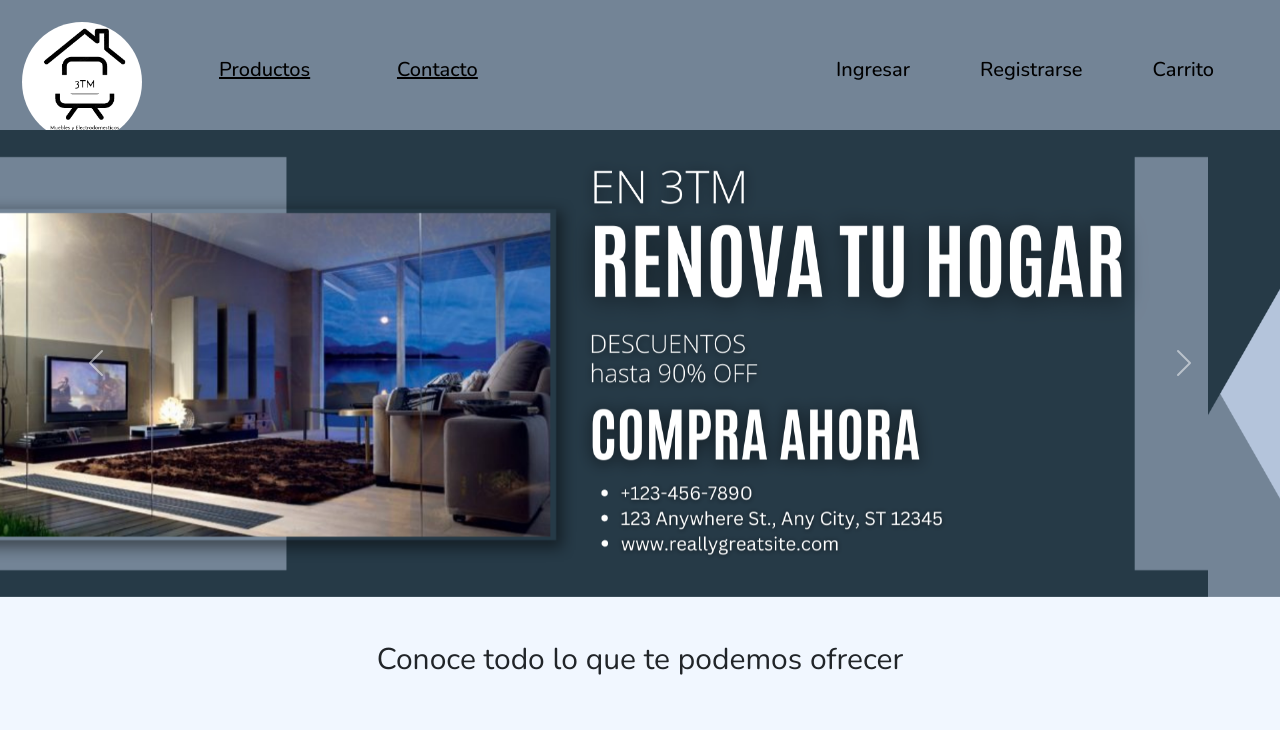
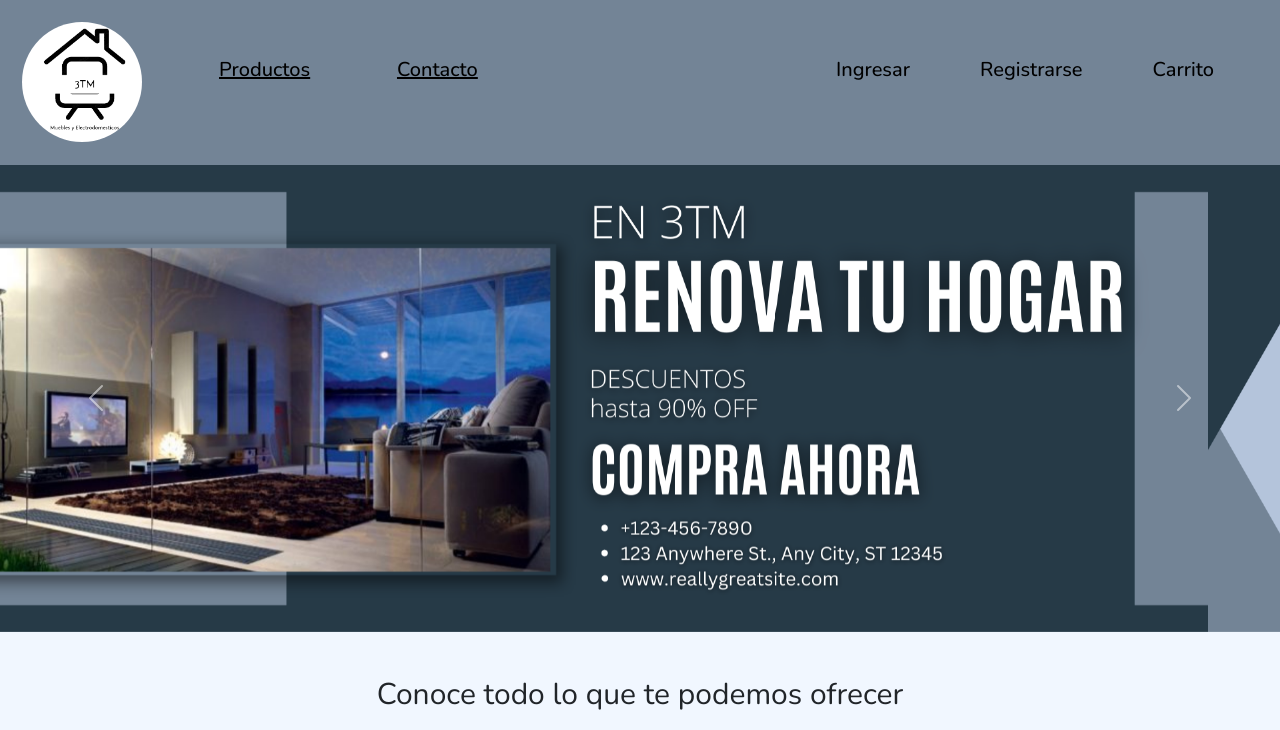
Before and after one commit to tomimirad/sprin2, a website: page views/home.html in a window 1280 px wide. Shown: the top 730 px of the page. Drawn offline with nearby package versions, Linux system fonts and the light colour scheme.

Commit message:
home con header y footer

```diff
--- a/public/css/homestyle.css
+++ b/public/css/homestyle.css
@@ -21,12 +21,7 @@ a:hover{
     color: #000000;
 }
 
-.header{
-    background-color:darkslateblue;
-    width: 100%;
-    height: 130px;
-    border-bottom: 3px solid black;
-}
+
 
 .encabezado{
     display: flex;
--- a/views/home.html
+++ b/views/home.html
@@ -54,17 +54,15 @@
                     </div>
 
                     <div class="der">
-
-                        <a href="/views/login.html"><h1>Ingresar</h1></a>
-                        <a href="/views/register.html"><h1>Registrarse</h1></a>
-                        <a href="/views/productCart.html"><h1>Carrito<i class="fa-solid fa-cart-shopping"></i></h1></a>
-
+                        <a href="/login"><h1>Ingresar</h1></a>
+                        <a href="/register"><h1>Registrarse</h1></a>
+                        <a href="/productCart"><h1>Carrito<i class="fa-solid fa-cart-shopping"></i></h1></a>
                     </div>
                 </div>
             </div>
         </header>
     </div>
-    <div id="carouselExampleControls" class="carousel slide" data-bs-ride="carousel">
+    <div id="carouselExampleControls" class="carousel slide propaganda" data-bs-ride="carousel">
         <div class="carousel-inner">
             <div class="carousel-item active">
                 <img src="/images/1.png" class="d-block w-100" alt="...">
```
